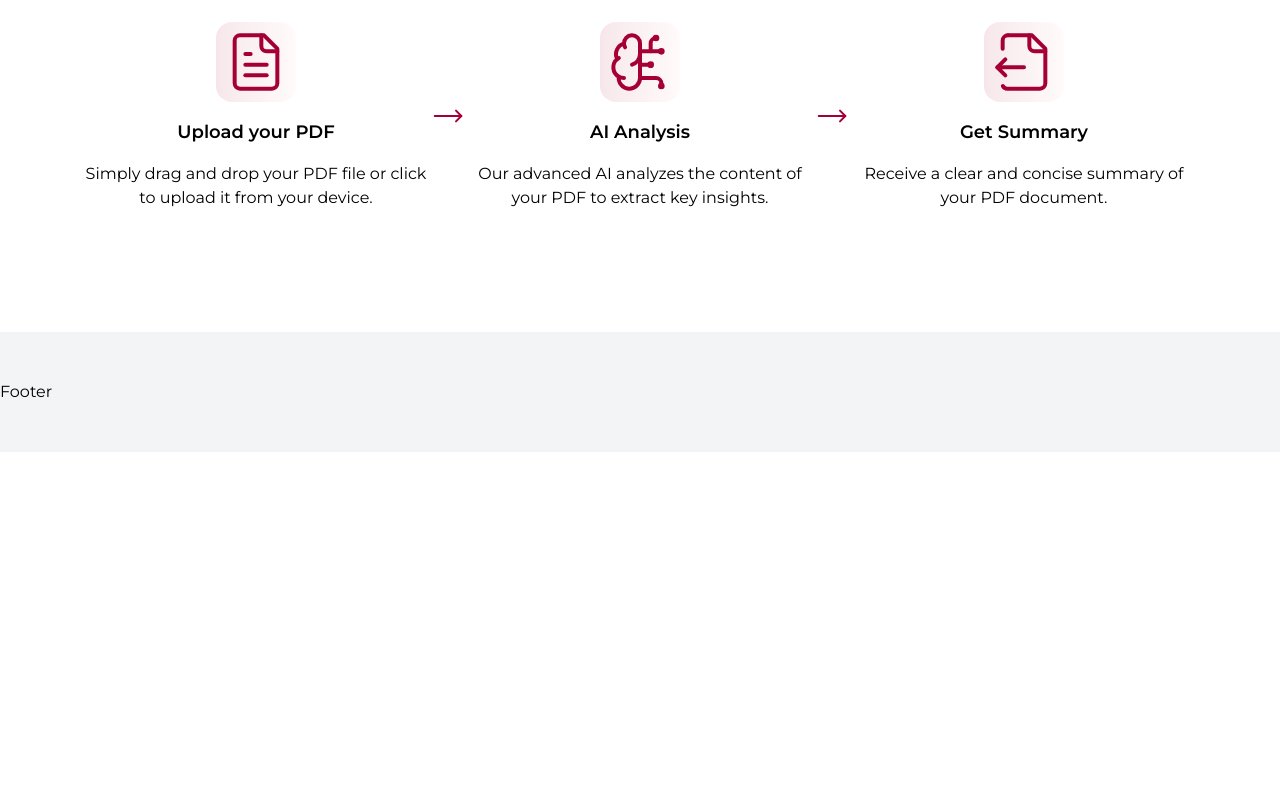
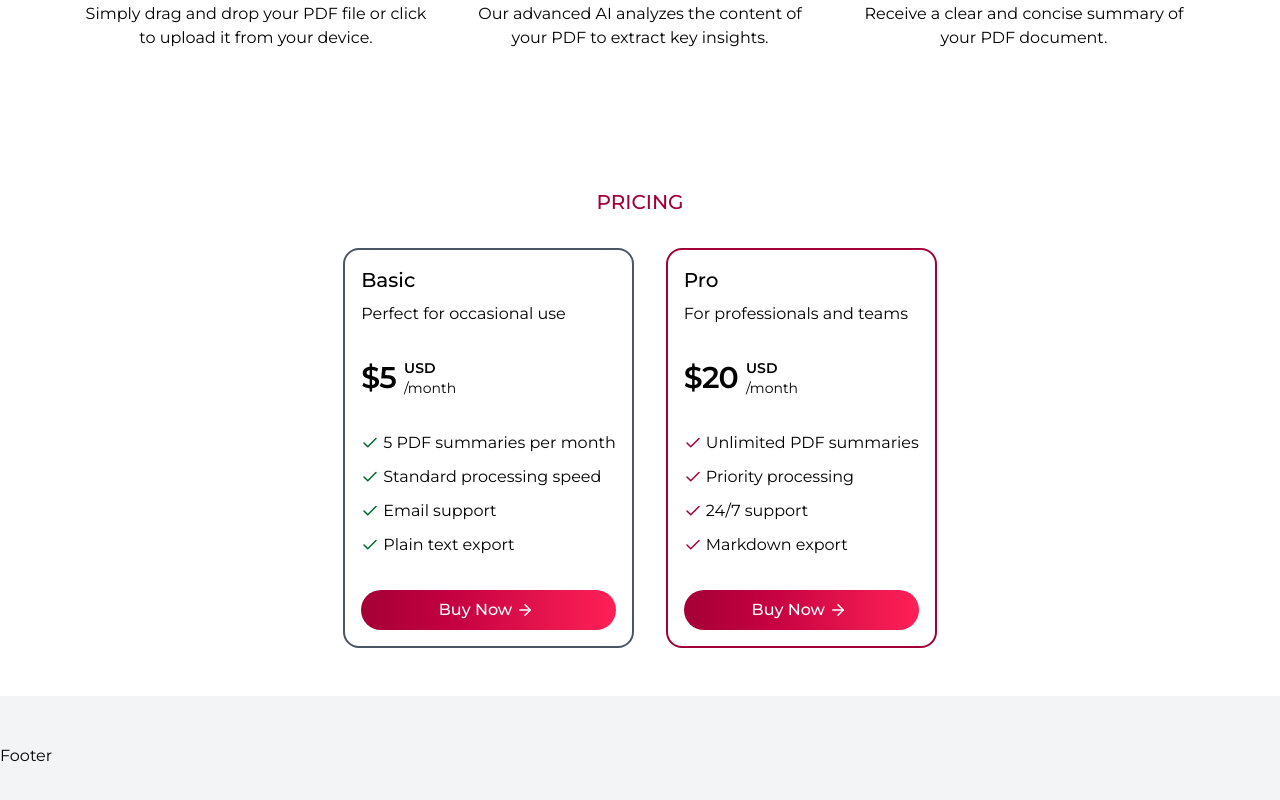
Before and after one commit to sukrutd/ai-summarizer, a Next.js app: page / in a window 1280 px wide. Shown: the part 850-1650 px from the top of the page. Before the commit the page ends 1302 px from the top, so only its background shows below. Built offline with nearby package versions, Linux system fonts and the light colour scheme.

Commit message:
feat: developed pricing section

```diff
--- a/app/page.tsx
+++ b/app/page.tsx
@@ -1,6 +1,7 @@
 import { HeroSection } from '@/components/home/hero-section';
 import { DemoSection } from '@/components/home/demo-section';
 import { HowItWorksSection } from '@/components/home/how-it-works-section';
+import { PricingSection } from '@/components/home/pricing-section';
 
 export default function Home() {
     return (
@@ -9,6 +10,7 @@ export default function Home() {
                 <HeroSection />
                 <DemoSection />
                 <HowItWorksSection />
+                <PricingSection />
             </div>
         </div>
     );
--- a/components/home/demo-section.tsx
+++ b/components/home/demo-section.tsx
@@ -3,7 +3,7 @@ import { Pizza } from 'lucide-react';
 
 export const DemoSection: React.FC = () => {
     return (
-        <section className="mx-auto px-8 py-16">
+        <section className="mx-auto p-8">
             <div className="px-4 py-4 max-w-7xl">
                 <div className="flex flex-col items-center justify-center space-y-4">
                     <div className="inline-flex items-center justify-center p-3 rounded-2xl bg-gray-100 border border-gray-400/20">
--- a/components/home/hero-section.tsx
+++ b/components/home/hero-section.tsx
@@ -6,7 +6,7 @@ import { Button } from '@/components/ui/button';
 
 export const HeroSection: React.FC = () => {
     return (
-        <section className="mx-auto flex flex-col items-center justify-center px-8 py-16 max-w-7xl">
+        <section className="mx-auto flex flex-col items-center justify-center p-8 max-w-7xl">
             <Badge
                 variant="outline"
                 className="border-rose-800 bg-white text-rose-800 hover:bg-gradient-to-r hover:from-rose-100 hover:to-rose-300 px-6 py-2 border-2 rounded-full transition-colors duration-200"
--- a/components/home/how-it-works-section.tsx
+++ b/components/home/how-it-works-section.tsx
@@ -44,7 +44,7 @@ const StepItem: React.FC<Step> = ({ label, description, icon }) => {
 
 export const HowItWorksSection: React.FC = () => {
     return (
-        <section className="mx-auto px-8 py-16">
+        <section className="mx-auto p-8">
             <div className="px-4 py-4 max-w-7xl">
                 <div className="text-center mb-8">
                     <h2 className="uppercase mb-4 text-rose-800">
@@ -58,7 +58,10 @@ export const HowItWorksSection: React.FC = () => {
 
                 <div className="relative grid grid-cols-1 lg:grid-cols-3 max-w-6xl py-6">
                     {steps.map((step, index) => (
-                        <div key={index} className="relative">
+                        <div
+                            key={index}
+                            className="relative flex items-stretch"
+                        >
                             <StepItem {...step} />
                             {index < steps.length - 1 && (
                                 <div className="hidden lg:block absolute top-1/2 -right-4 transform -translate-y-1/2 z-10">
--- /dev/null
+++ b/components/home/pricing-section.tsx
@@ -0,0 +1,127 @@
+import React from 'react';
+import Link from 'next/link';
+import { ArrowRight, CheckIcon } from 'lucide-react';
+import { cn } from '@/lib/utils';
+
+interface PricingPlan {
+    readonly id: string;
+    readonly name: string;
+    readonly description?: string;
+    readonly price: number;
+    readonly items: string[];
+    readonly paymentLink?: string;
+}
+
+const pricingPlans: PricingPlan[] = [
+    {
+        id: 'basic',
+        name: 'Basic',
+        description: 'Perfect for occasional use',
+        price: 5,
+        items: [
+            '5 PDF summaries per month',
+            'Standard processing speed',
+            'Email support',
+            'Plain text export'
+        ],
+        paymentLink: 'https://www.buymeacoffee.com'
+    },
+    {
+        id: 'pro',
+        name: 'Pro',
+        description: 'For professionals and teams',
+        price: 20,
+        items: [
+            'Unlimited PDF summaries',
+            'Priority processing',
+            '24/7 support',
+            'Markdown export'
+        ],
+        paymentLink: 'https://www.buymeacoffee.com'
+    }
+];
+
+const PricingCard: React.FC<PricingPlan> = ({
+    id,
+    name,
+    description,
+    price,
+    items,
+    paymentLink
+}) => {
+    return (
+        <div
+            className={cn(
+                'relative lg:flex-1 p-4 border-2 border-gray-600 rounded-2xl hover:scale-105 hover:transition-all duration-200',
+                id === 'pro' && 'border-rose-800'
+            )}
+        >
+            <div className="flex flex-col gap-4 lg:gap-8">
+                <div className="flex flex-col">
+                    <p className="text-xl font-medium capitalize">{name}</p>
+                    <p className="text-base mt-2">{description}</p>
+                </div>
+
+                <div className="flex items-center gap-2">
+                    <p className="text-3xl tracking-tight font-semibold">
+                        ${price}
+                    </p>
+                    <div className="flex flex-col justify-end">
+                        <div className="text-sm uppercase font-semibold">
+                            USD
+                        </div>
+                        <div className="text-sm">/month</div>
+                    </div>
+                </div>
+
+                <div className="text-base leading-relaxed space-y-2">
+                    {items.map((item, index) => (
+                        <li
+                            key={index}
+                            className="flex items-center gap-1 whitespace-nowrap"
+                        >
+                            <CheckIcon
+                                size={18}
+                                className={
+                                    id === 'pro'
+                                        ? 'text-rose-800'
+                                        : 'text-green-800'
+                                }
+                            />
+                            <span>{item}</span>
+                        </li>
+                    ))}
+                </div>
+
+                {paymentLink && (
+                    <div className="flex items-center justify-center space-y-2">
+                        <Link
+                            href={paymentLink}
+                            className="w-full rounded-full flex items-center justify-center bg-linear-to-r from-rose-800 to-rose-500 hover:from-rose-00 hover:to-rose-800 text-white transition-colors font-medium px-4 py-2"
+                        >
+                            <span>Buy Now</span>
+                            <ArrowRight size={18} className="mx-1" />
+                        </Link>
+                    </div>
+                )}
+            </div>
+        </div>
+    );
+};
+
+export const PricingSection: React.FC = () => {
+    return (
+        <section className="mx-auto p-8">
+            <div className="py-4 max-w-5xl xl:max-w-6xl">
+                <h2 className="text-rose-800 text-center uppercase mb-8">
+                    Pricing
+                </h2>
+                <div className="flex flex-col lg:flex-row justify-center items-center lg:items-stretch gap-8">
+                    {pricingPlans.map((plan) => (
+                        <PricingCard key={plan.id} {...plan} />
+                    ))}
+                </div>
+            </div>
+        </section>
+    );
+};
```
